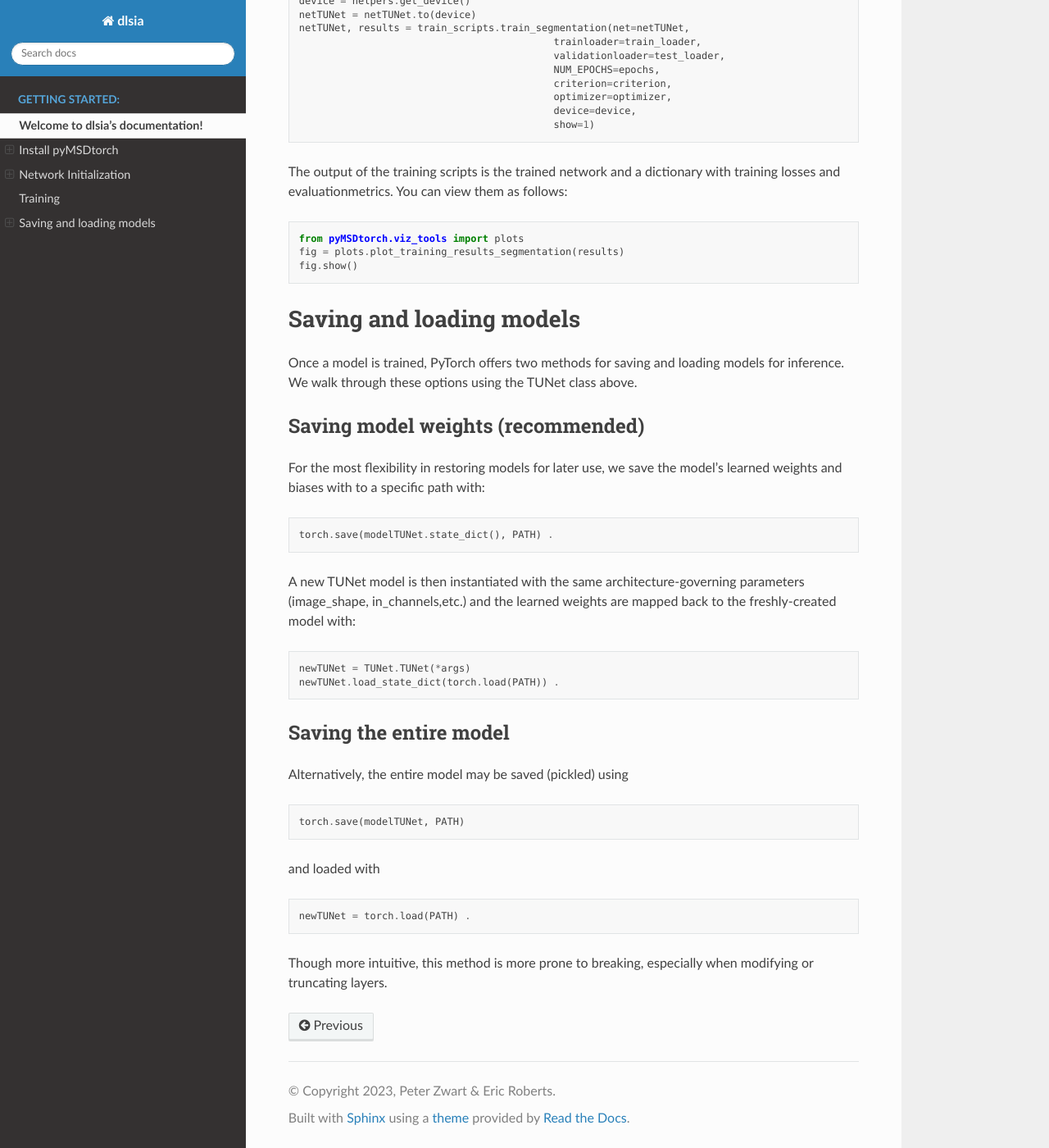
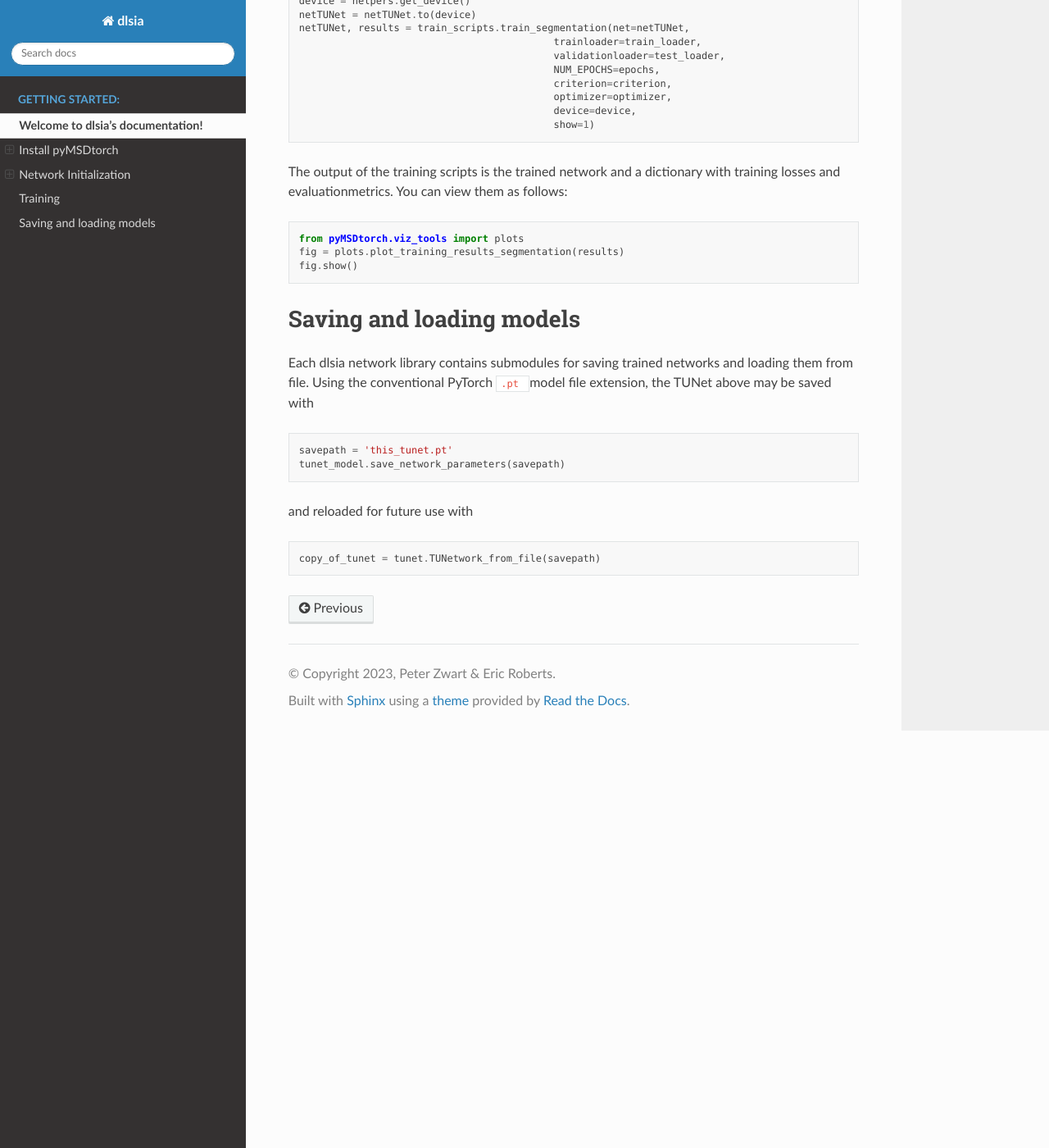
Before and after one commit to phzwart/dlsia, a Sphinx documentation site: the page built from docs/welcome.md, in a window 1280 px wide and 1400 px high, scrolled down 3641 px. Shown: the whole window at 82% size. Built offline with Sphinx 7.4.7 and the Read the Docs theme 2.0.0, drawn with Linux system fonts in a browser that asks for light colours; pages that are not in the unit, such as notebooks, are missing from menus.

Commit message:
Saving functionality updated

````diff
--- a/docs/welcome.md
+++ b/docs/welcome.md
@@ -175,49 +175,25 @@ The output of the training scripts is the trained network and a dictionary with
 training losses and evaluationmetrics. You can view them as follows:
 
 ```python
-   from pyMSDtorch.viz_tools import plots
-   fig = plots.plot_training_results_segmentation(results)
-   fig.show()
+from pyMSDtorch.viz_tools import plots
+fig = plots.plot_training_results_segmentation(results)
+fig.show()
 
 ```
 
 # Saving and loading models
 
-Once a model is trained, PyTorch offers two methods for saving and loading
-models for inference. We walk through these options using the TUNet class
-above.
-
-## Saving model weights (recommended)
-
-For the most flexibility in restoring models for later use, we save the model's
-learned weights and biases with to a specific path with:
+Each dlsia network library contains submodules for saving trained
+networks and loading them from file. Using the conventional PyTorch ```.pt ```
+model file extension, the TUNet above may be saved with
 
 ```python
-torch.save(modelTUNet.state_dict(), PATH) .
+savepath = 'this_tunet.pt'
+tunet_model.save_network_parameters(savepath)
 ```
 
-A new TUNet model is then instantiated with the same architecture-governing
-parameters (image_shape, in_channels,etc.) and the learned weights are mapped
-back to the freshly-created model with:
+and reloaded for future use with
 
 ```python
-newTUNet = TUNet.TUNet(*args)
-newTUNet.load_state_dict(torch.load(PATH)) .
+copy_of_tunet = tunet.TUNetwork_from_file(savepath)
 ```
-
-## Saving the entire model
-
-Alternatively, the entire model may be saved (pickled) using
-
-```python
-torch.save(modelTUNet, PATH)
-```
-
-and loaded with
-
-```python
-newTUNet = torch.load(PATH) .
-```
-
-Though more intuitive, this method is more prone to breaking, especially when
-modifying or truncating layers.
````
Also changed, not shown: README.md (+14 -39 lines).
